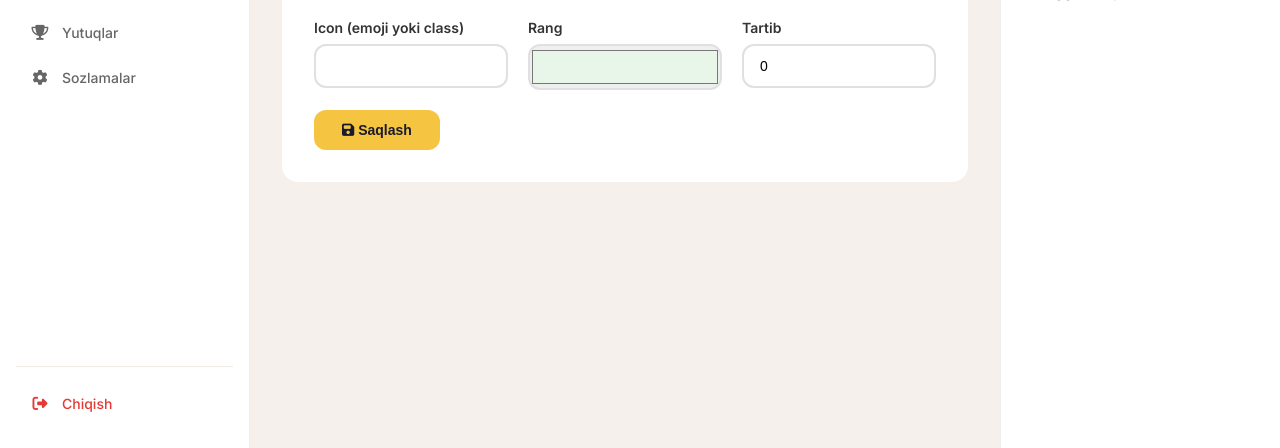
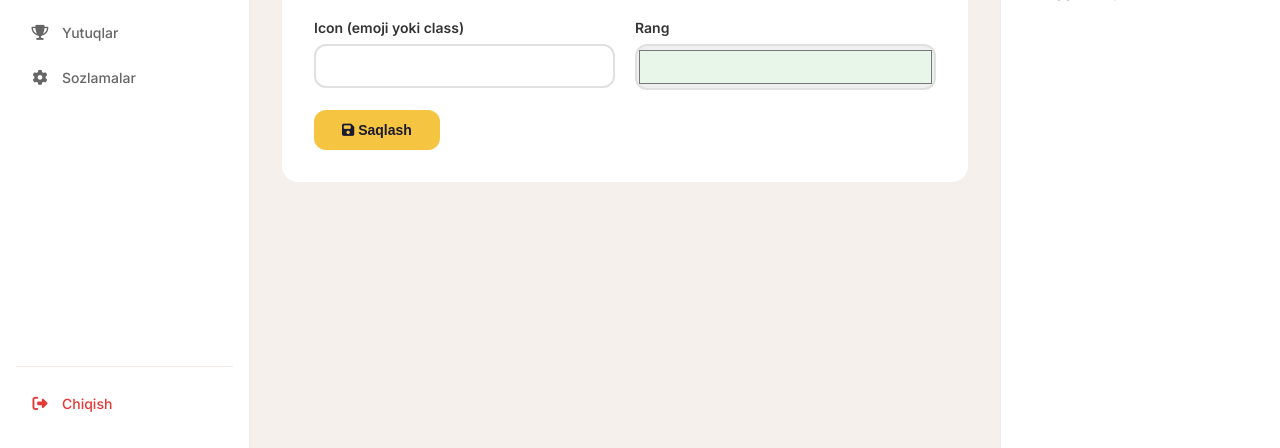
Before and after one commit to JozilovaZ/matematika_olami, a Django app: page /oqituvchi/mavzu/qoshish/ in a window 1280 px wide. Shown: the part 352-800 px from the top of the page. Run offline with Django 5.2, Linux system fonts and the light colour scheme; a user stored in the database is signed in; data comes from the database, SQL or seed files in the repository; both versions use the stored data as it was after the commit.

Commit message:
feat: tartib maydonini mavzu, topshiriq, kategoriya formalaridan olib tashlash
Co-Authored-By: Claude Sonnet 4.6 <noreply@anthropic.com>

```diff
--- a/apps/views.py
+++ b/apps/views.py
@@ -733,9 +733,11 @@ def musobaqa_tekshirish(request, pk):
 @oqituvchi_talab
 def oqituvchi_kategoriya_qoshish(request):
     if request.method == 'POST':
+        from django.db.models import Max as _Max
+        oxirgi = (Kategoriya.objects.aggregate(m=_Max('tartib'))['m'] or 0) + 1
         Kategoriya.objects.create(
             nomi=request.POST.get('nomi', '').strip(),
-            tartib=int(request.POST.get('tartib', 0)),
+            tartib=oxirgi,
         )
         messages.success(request, 'Kategoriya qo\'shildi.')
         return redirect('bosh_sahifa')
@@ -749,7 +751,6 @@ def oqituvchi_kategoriya_tahrirlash(request, pk):
     obj = get_object_or_404(Kategoriya, pk=pk)
     if request.method == 'POST':
         obj.nomi = request.POST.get('nomi', '').strip()
-        obj.tartib = int(request.POST.get('tartib', 0))
         obj.save()
         messages.success(request, 'Kategoriya yangilandi.')
         return redirect('bosh_sahifa')
@@ -772,13 +773,15 @@ def oqituvchi_kategoriya_ochirish(request, pk):
 @oqituvchi_talab
 def oqituvchi_mavzu_qoshish(request):
     if request.method == 'POST':
+        from django.db.models import Max as _Max
+        oxirgi = (Mavzu.objects.aggregate(m=_Max('tartib'))['m'] or 0) + 1
         Mavzu.objects.create(
             raqam=request.POST.get('raqam', '').strip(),
             nomi=request.POST.get('nomi', '').strip(),
             tavsif=request.POST.get('tavsif', '').strip(),
             rang=request.POST.get('rang', '#e8f5e9'),
             icon=request.POST.get('icon', '').strip(),
-            tartib=int(request.POST.get('tartib', 0)),
+            tartib=oxirgi,
         )
         messages.success(request, 'Mavzu qo\'shildi.')
         return redirect('bosh_sahifa')
@@ -796,7 +799,6 @@ def oqituvchi_mavzu_tahrirlash(request, pk):
         obj.tavsif = request.POST.get('tavsif', '').strip()
         obj.rang = request.POST.get('rang', '#e8f5e9')
         obj.icon = request.POST.get('icon', '').strip()
-        obj.tartib = int(request.POST.get('tartib', 0))
         obj.save()
         messages.success(request, 'Mavzu yangilandi.')
         return redirect('bosh_sahifa')
@@ -880,6 +882,8 @@ def oqituvchi_dars_ochirish(request, pk):
 @oqituvchi_talab
 def oqituvchi_topshiriq_qoshish(request):
     if request.method == 'POST':
+        from django.db.models import Max as _Max
+        oxirgi = (Topshiriq.objects.aggregate(m=_Max('tartib'))['m'] or 0) + 1
         topshiriq = Topshiriq.objects.create(
             nomi=request.POST.get('nomi', '').strip(),
             tavsif=request.POST.get('tavsif', '').strip(),
@@ -887,7 +891,7 @@ def oqituvchi_topshiriq_qoshish(request):
             rang=request.POST.get('rang', '#e8f5e9'),
             turi=request.POST.get('turi', 'kichik'),
             rasm_url=request.POST.get('rasm_url', ''),
-            tartib=int(request.POST.get('tartib', 0)),
+            tartib=oxirgi,
         )
         messages.success(request, f'"{topshiriq.nomi}" topshirig\'i qo\'shildi.')
         return redirect('oqituvchi_topshiriq_tahrirlash', pk=topshiriq.pk)
@@ -906,7 +910,6 @@ def oqituvchi_topshiriq_tahrirlash(request, pk):
         topshiriq.rang = request.POST.get('rang', '#e8f5e9')
         topshiriq.turi = request.POST.get('turi', 'kichik')
         topshiriq.rasm_url = request.POST.get('rasm_url', '')
-        topshiriq.tartib = int(request.POST.get('tartib', 0))
         topshiriq.save()
         messages.success(request, f'"{topshiriq.nomi}" topshirig\'i yangilandi.')
         return redirect('oqituvchi_topshiriq_tahrirlash', pk=topshiriq.pk)
--- a/templates/oqituvchi/kategoriya_forma.html
+++ b/templates/oqituvchi/kategoriya_forma.html
@@ -29,11 +29,6 @@
             <input type="text" name="nomi" value="{{ obj.nomi|default:'' }}" required
                 style="width: 100%; padding: 12px 16px; border: 2px solid #e0e0e0; border-radius: 12px; font-size: 14px; outline: none;">
         </div>
-        <div style="margin-bottom: 20px;">
-            <label style="display: block; font-size: 14px; font-weight: 600; margin-bottom: 8px; color: #333;">Tartib</label>
-            <input type="number" name="tartib" value="{{ obj.tartib|default:'0' }}"
-                style="width: 100%; padding: 12px 16px; border: 2px solid #e0e0e0; border-radius: 12px; font-size: 14px; outline: none;">
-        </div>
         <button type="submit" class="btn-primary" style="border: none; cursor: pointer;">
             <i class="fas fa-save"></i> Saqlash
         </button>
--- a/templates/oqituvchi/mavzu_forma.html
+++ b/templates/oqituvchi/mavzu_forma.html
@@ -31,7 +31,7 @@
             <textarea name="tavsif" rows="3" required
                 style="width: 100%; padding: 12px 16px; border: 2px solid #e0e0e0; border-radius: 12px; font-size: 14px; outline: none; resize: vertical;">{{ obj.tavsif|default:'' }}</textarea>
         </div>
-        <div style="display: grid; grid-template-columns: 1fr 1fr 1fr; gap: 20px; margin-bottom: 20px;">
+        <div style="display: grid; grid-template-columns: 1fr 1fr; gap: 20px; margin-bottom: 20px;">
             <div>
                 <label style="display: block; font-size: 14px; font-weight: 600; margin-bottom: 8px; color: #333;">Icon (emoji yoki class)</label>
                 <input type="text" name="icon" value="{{ obj.icon|default:'' }}" required
@@ -42,11 +42,6 @@
                 <input type="color" name="rang" value="{{ obj.rang|default:'#e8f5e9' }}"
                     style="width: 100%; height: 46px; border: 2px solid #e0e0e0; border-radius: 12px; outline: none; cursor: pointer;">
             </div>
-            <div>
-                <label style="display: block; font-size: 14px; font-weight: 600; margin-bottom: 8px; color: #333;">Tartib</label>
-                <input type="number" name="tartib" value="{{ obj.tartib|default:'0' }}"
-                    style="width: 100%; padding: 12px 16px; border: 2px solid #e0e0e0; border-radius: 12px; font-size: 14px; outline: none;">
-            </div>
         </div>
         <button type="submit" class="btn-primary" style="border: none; cursor: pointer;">
             <i class="fas fa-save"></i> Saqlash
```
Also changed, not shown: templates/oqituvchi/topshiriq_forma.html (+1 -6 lines), data/db.sqlite3.
